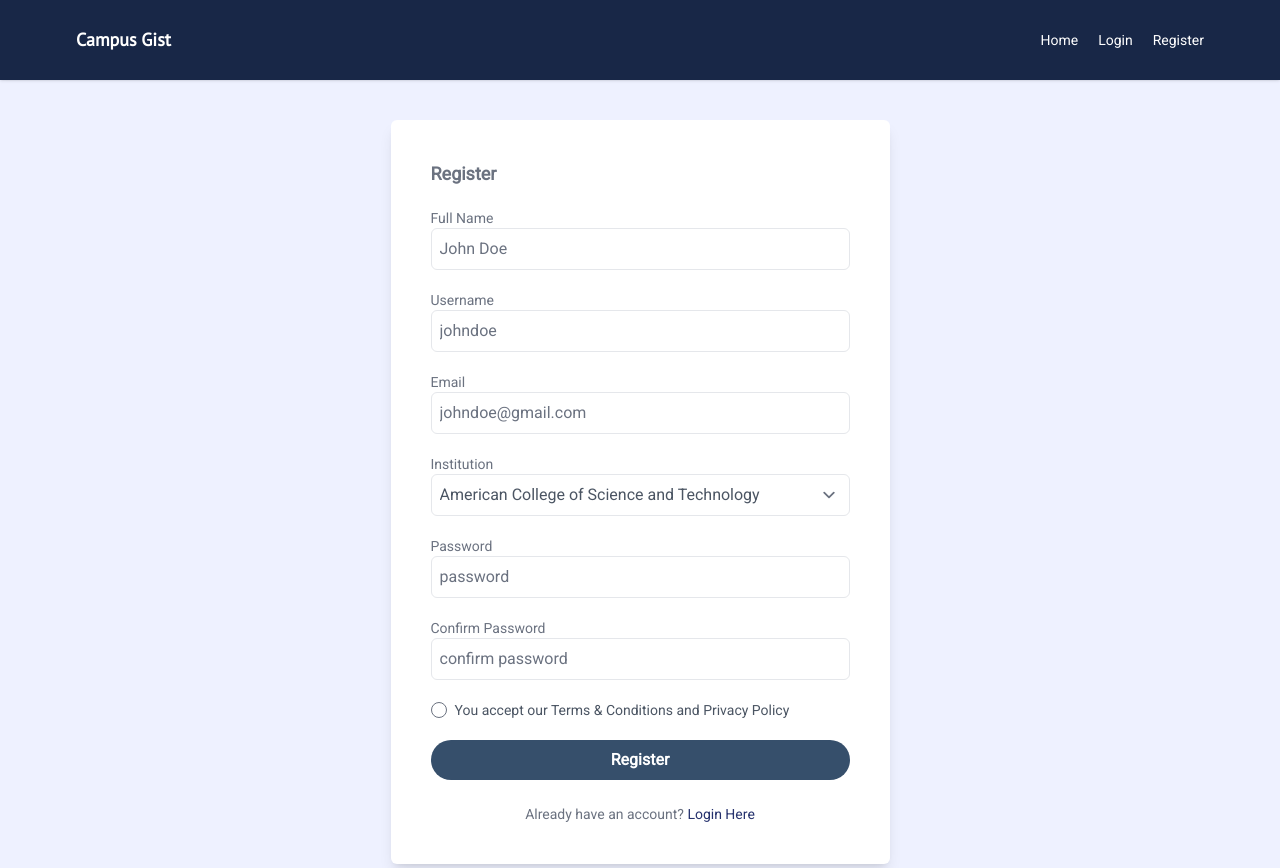
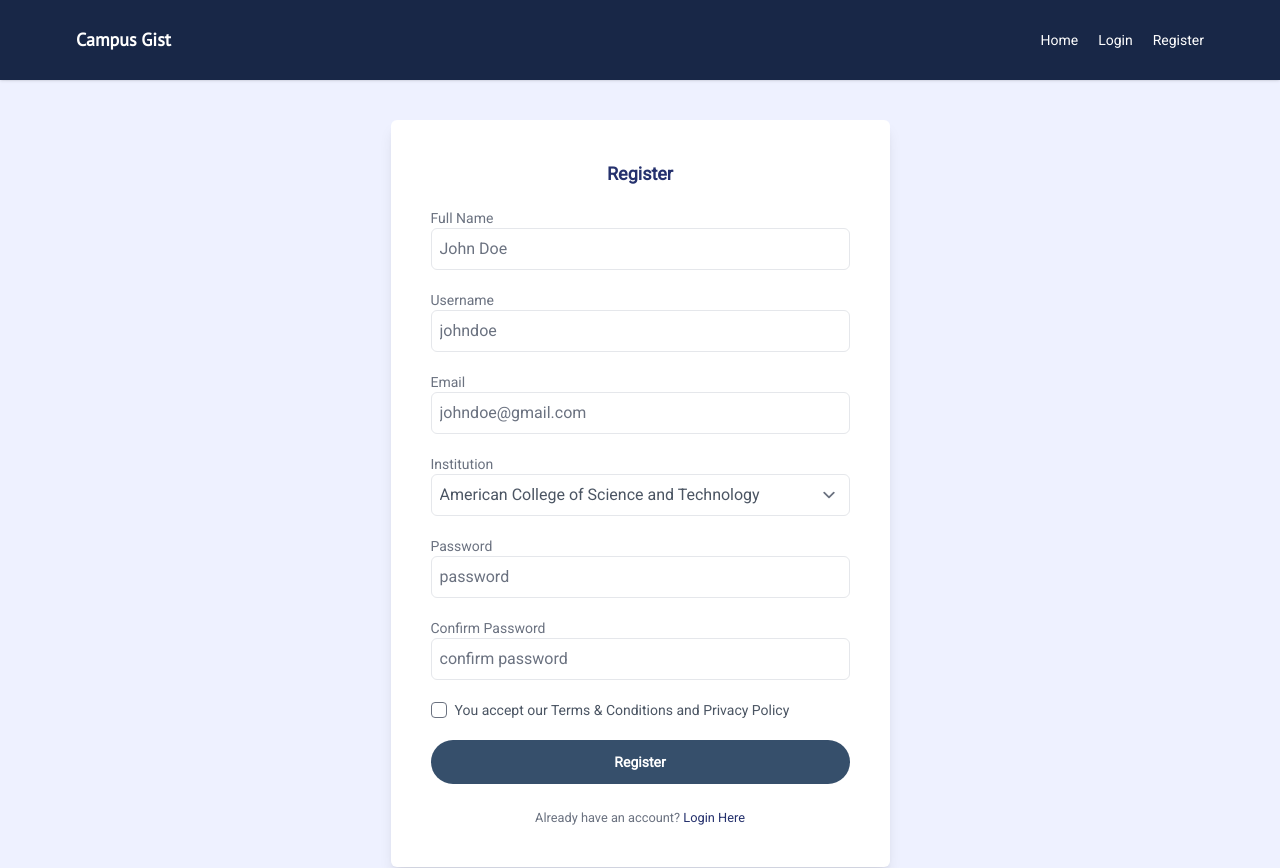
Before and after one commit to sparrowsl/campus-gist, a SvelteKit app: page /register in a window 1280 px wide. Shown: the top 868 px of the page. Built offline with nearby package versions, Linux system fonts and the light colour scheme.

Commit message:
feat: add use:enhance in register page

```diff
--- a/src/lib/components/settings/profile/ProfileDisplay.svelte
+++ b/src/lib/components/settings/profile/ProfileDisplay.svelte
@@ -1,13 +1,15 @@
 <script>
-	import { gravatar } from '$lib/utils/gravatar';
-
 	export let user;
 </script>
 
 <section class="max-w-xl px-3 md:p-5">
 	<!-- User details -->
 	<div class="flex items-center gap-3">
-		<img src={gravatar(user.email)} alt="{user.name}'s profile" class="h-20 w-20 rounded" />
+		<img
+			src={user?.image || 'johndoe@gmail.com'}
+			alt="{user.name}'s profile"
+			class="h-20 w-20 rounded"
+		/>
 		<div class="font-pt-sans">
 			<h2 class="text-xl text-brand">{user.name}</h2>
 			<p class="text-gray-500">@{user.username}</p>
--- a/src/lib/components/user/UserProfile.svelte
+++ b/src/lib/components/user/UserProfile.svelte
@@ -1,13 +1,11 @@
 <script>
-	import { gravatar } from '../../utils/gravatar.js';
-
 	export let user = {};
 </script>
 
 <section class="mt-10 border-b-2 pb-5">
 	<div class="flex items-center gap-3">
 		<img
-			src={gravatar(user?.email || 'johndoe@gmail.com')}
+			src={user?.image || 'johndoe@gmail.com'}
 			alt="{user.name}'s profile"
 			class="grid h-20 w-20 place-content-center rounded-full md:h-32 md:w-32"
 		/>
--- a/src/routes/(main)/login/+page.server.js
+++ b/src/routes/(main)/login/+page.server.js
@@ -1,5 +1,4 @@
 import { redirect } from '@sveltejs/kit';
-
 import { loginValidation } from '$lib/utils/validate.js';
 
 export async function load({ fetch }) {
--- a/src/routes/(main)/register/+page.server.js
+++ b/src/routes/(main)/register/+page.server.js
@@ -1,6 +1,8 @@
+import { redirect } from '@sveltejs/kit';
+import { registerValidation } from '$lib/utils/validate.js';
+
 export async function load({ fetch }) {
 	const res = await fetch('/data/institutes.json');
-
 	if (!res.ok) return [];
 
 	const data = await res.json();
@@ -15,6 +17,21 @@ export const actions = {
 		const email = data.get('email');
 		const institution = data.get('institute');
 		const password = data.get('password');
+		const confirmPassword = data.get('confirmPassword');
+
+		// Validate form inputs
+		const { error } = registerValidation.validate({
+			fullname,
+			username,
+			email,
+			institution,
+			password,
+			confirmPassword
+		});
+		if (error && error.message.includes('confirmPassword')) {
+			return { error: 'Passwords do not match!' };
+		}
+		if (error) return { error: error.message };
 
 		// Check if user already exists in the database
 		const res = await fetch(`${import.meta.env.VITE_API_BASE_ROUTE}/auth/register/`, {
@@ -22,9 +39,10 @@ export const actions = {
 			headers: { 'Content-Type': 'application/json' },
 			body: JSON.stringify({ fullname, username, email, institution, password })
 		});
+
 		const validData = await res.json();
-		console.log(validData);
+		if (!res.ok) return { error: validData.message };
 
-		// console.log({ fullname, username, email, institute, password });
+		return redirect(303, '/gists');
 	}
 };
--- a/src/routes/(main)/register/+page.svelte
+++ b/src/routes/(main)/register/+page.svelte
@@ -1,101 +1,51 @@
 <script>
-	import { goto } from '$app/navigation';
-	import Spinner from '$lib/components/shared/Spinner.svelte';
-	import { registerValidation } from '$lib/utils/validate.js';
+	import { enhance, applyAction } from '$app/forms';
 	import Input from '../../../lib/components/shared/Input.svelte';
 
 	export let data;
 	export let form;
 
-	// const { institutions } = data;
-
 	let tac = false;
-	let isRegistered = false;
-	let errorMessage = '';
-
-	let fullname = '';
-	let username = '';
-	let email = '';
-	let password = '';
-	let confirmPassword = '';
-	let institution = 'American College of Science and Technology';
-
-	const handleRegister = async () => {
-		const { error } = registerValidation.validate({
-			fullname,
-			username,
-			email,
-			password,
-			institution,
-			confirmPassword
-		});
-
-		if (error) {
-			errorMessage = error.message;
-			return;
-		}
-
-		// const res = await fetch(`${import.meta.env.VITE_API_BASE_ROUTE}/auth/register`, {
-		// 	method: 'POST',
-		// 	headers: { 'Content-Type': 'application/json' },
-		// 	body: JSON.stringify({
-		// 		fullname,
-		// 		username,
-		// 		email,
-		// 		password,
-		// 		institution
-		// 	})
-		// });
-
-		// if (res.ok) {
-		// 	const data = await res.json();
-		// 	isRegistered = true;
-		// 	setTimeout(() => goto('/gists'), 1000);
-		console.log({
-			fullname,
-			username,
-			email,
-			password,
-			institution
-		});
-		// }
-	};
 </script>
 
-<main class="">
 <section class="container mx-auto grid min-h-screen place-content-center md:p-10">
 	<form
 		action=""
 		method="POST"
+		use:enhance={({ form }) => {
+			// Runs before form submission
+			return async ({ result, update }) => {
+				// Reset the form if successful
+				if (result.type === 'success') form.reset();
+				// Perserve the action login
+				if (result.type === 'invalid') await applyAction(form);
+				// Update any form logic passed
+				update();
+			};
+		}}
 		class="mx-3 rounded-md bg-white p-5 shadow-lg md:mx-0 md:min-w-[20em] md:p-10"
 	>
-			<!-- on:submit|preventDefault={handleRegister} -->
 		<fieldset class="grid gap-5">
-				<legend class="mb-5 text-lg font-semibold text-gray-500">Register</legend>
+			<legend class="mb-5 w-full text-center text-lg font-semibold text-brand">Register</legend>
 
 			<div>
 				<label for="" class="block text-sm text-gray-500">Full Name</label>
-					<Input name="fullname" bind:value={fullname} placeholder="John Doe" />
+				<Input name="fullname" placeholder="John Doe" />
 			</div>
 
 			<div>
 				<label for="" class="block text-sm text-gray-500">Username</label>
-					<Input name="username" bind:value={username} placeholder="johndoe" />
+				<Input name="username" placeholder="johndoe" />
 			</div>
 
 			<div>
 				<label for="" class="block text-sm text-gray-500">Email</label>
-					<Input type="email" name="email" bind:value={email} placeholder="johndoe@gmail.com" />
+				<Input type="email" name="email" placeholder="johndoe@gmail.com" />
 			</div>
 
 			<div>
 				<label for="" class="block text-sm text-gray-500">Institution</label>
-					<select
-						id="institutions"
-						name="institute"
-						bind:value={institution}
-						class="w-full rounded-md border-gray-200 p-2 text-gray-600"
-					>
+				<select name="institute" class="w-full rounded-md border-gray-200 p-2 text-gray-600">
 					{#each data.institutions as institute}
 						<option value={institute} class="">{institute}</option>
 					{/each}
@@ -105,45 +55,36 @@
 
 			<div>
 				<label for="" class="block text-sm text-gray-500">Password</label>
-					<Input type="password" name="password" bind:value={password} placeholder="password" />
+				<Input type="password" name="password" placeholder="password" />
 			</div>
 
 			<div>
 				<label for="" class="block text-sm text-gray-500">Confirm Password</label>
-					<Input
-						type="password"
-						name="confirmPassword"
-						bind:value={confirmPassword}
-						placeholder="confirm password"
-					/>
+				<Input type="password" name="confirmPassword" placeholder="confirm password" />
 			</div>
 
 			{#if form?.error}
-					<small class="text-center text-sm italic text-red-500">An Error occured here </small>
+				<small class="text-center text-sm italic text-red-500">{form.error}</small>
 			{/if}
 
 			<label class="flex items-center gap-2 text-sm text-gray-600">
-					<input type="checkbox" name="terms" id="" class="rounded-full" bind:checked={tac} />
+				<input type="checkbox" name="terms" id="" class="rounded" bind:checked={tac} />
 				<span>You accept our Terms &amp; Conditions and Privacy Policy</span>
 			</label>
 
 			<button
 				type="submit"
 				disabled={tac ? false : true}
-					class="block rounded-full bg-brand p-2 font-semibold text-white
-            hover:bg-brand-blue disabled:cursor-not-allowed disabled:bg-brand-blue"
+				class="{tac
+					? 'bg-brand hover:bg-brand-blue'
+					: 'bg-brand-blue'} block rounded-full py-3 text-sm font-semibold text-white "
 			>
-					{#if isRegistered}
-						<Spinner />
-					{:else}
 				Register
-					{/if}
 			</button>
 		</fieldset>
 
-			<p class="mt-6 text-center text-sm text-gray-500">
+		<small class="mt-6 block text-center text-gray-500">
 			Already have an account? <a href="/login" class="text-brand">Login Here</a>
-			</p>
+		</small>
 	</form>
 </section>
-</main>
```
Lines whose indentation alone changed are shown as unchanged.
